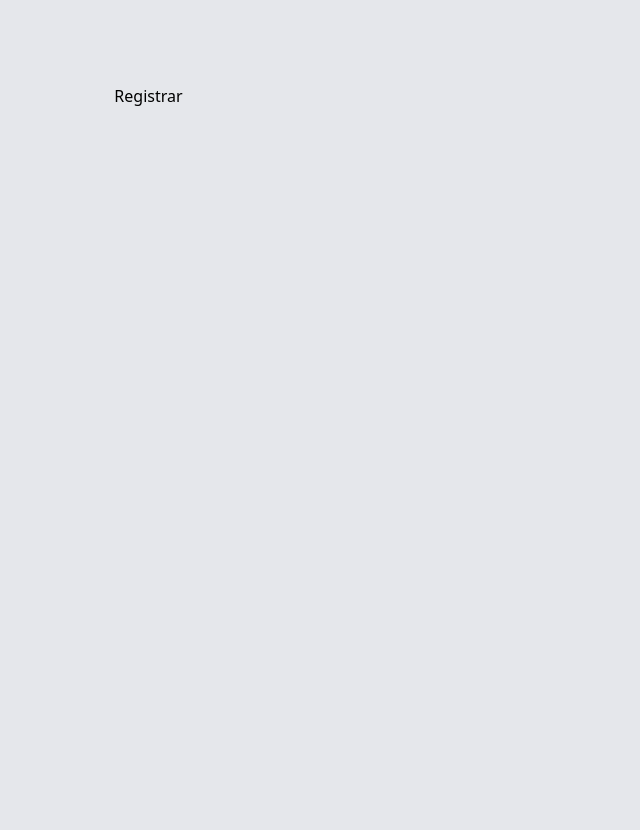
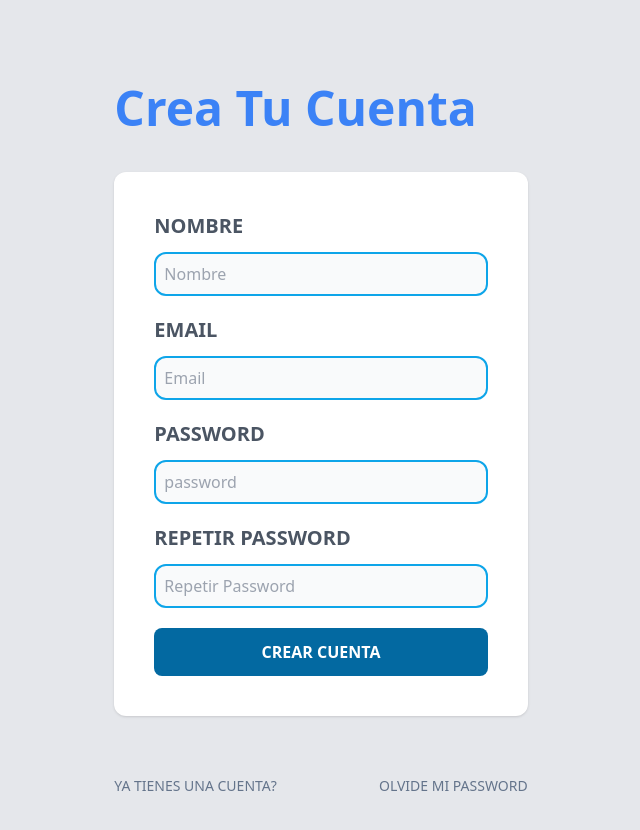
Before and after one commit to CperezD6/Inventario, a React (Vite) app in the folder frontend/: page /registrar in a window 1280 px wide. Shown: the top 830 px of the page, without its empty margins (319-959 px from the left). Before the commit the page ends 800 px from the top, so only its background shows below. Built offline with nearby package versions, Linux system fonts and the light colour scheme.

Commit message:
formularios de reseteo

```diff
--- a/frontend/src/paginas/ConfirmarCuenta.jsx
+++ b/frontend/src/paginas/ConfirmarCuenta.jsx
@@ -3,7 +3,11 @@ import React from 'react'
 const ConfirmarCuenta = () => {
   return (
     <div>
-      Confirmar Cuenta
+      <h1 className='text-blue-500 font-black text-5xl capitalize '>Confirmar tu cuenta
+        <br></br>
+      </h1>
+      <button className='text-white bg-blue-500 rounded-full w-full text-center uppercase my-10 hover:bg-blue-600 transition-colors  '>--Haz Click Aca--</button>
+
     </div>
   )
 }
--- a/frontend/src/paginas/NuevoPassword.jsx
+++ b/frontend/src/paginas/NuevoPassword.jsx
@@ -2,9 +2,33 @@ import React from 'react'
 
 const NuevoPassword = () => {
   return (
-    <div>
-      Nuevo Pass
-    </div>
+    <>
+      <h1 className='text-blue-500 font-black text-5xl capitalize'>Reestablece tu Password</h1>
+
+      <form action="" className='my-10 bg-white shadow rounded-xl roun px-10 py-5'>
+
+
+        <div className='my-5'>
+          <label
+            className='uppercase text-gray-600 block text-xl font-bold'
+            htmlFor='password'
+            >Nuevo Password</label>
+          <input
+            id='password'
+            type="password"
+            placeholder='Escribe tu Nuevo Password'
+            className=" w-full border-2 border-sky-500 mt-3 p-2 rounded-xl bg-gray-50"
+            />
+        </div>
+
+        <input
+          type="submit"
+          value="Guardar Nuevo Password"
+          className='bg-sky-700 w-full py-3 text-white uppercase font-bold rounded-lg hover:cursor-pointer hover:bg-sky-800 transition-colors mb-5  '
+
+          />
+      </form>
+    </>
   )
 }
 
--- a/frontend/src/paginas/Registrar.jsx
+++ b/frontend/src/paginas/Registrar.jsx
@@ -1,10 +1,81 @@
-import React from 'react'
+import {Link} from 'react-router-dom'
 
 const Registrar = () => {
   return (
-    <div>
-      Registrar
-    </div>
+
+      <>
+      <h1 className='text-blue-500 font-black text-5xl capitalize'>Crea tu cuenta</h1>
+
+      <form action="" className='my-10 bg-white shadow rounded-xl roun px-10 py-5'>
+        <div className='my-5'>
+          <label
+            className='uppercase text-gray-600 block text-xl font-bold '
+            htmlFor='nombre'
+            >Nombre</label>
+          <input
+            id='nombre'
+            type="Nombre"
+            placeholder='Nombre'
+            className=" w-full border-2 border-sky-500 mt-3 p-2 rounded-xl bg-gray-50"
+            />
+        </div>
+        <div className='my-5'>
+          <label
+            className='uppercase text-gray-600 block text-xl font-bold '
+            htmlFor='email'
+            >Email</label>
+          <input
+            id='email'
+            type="text"
+            placeholder='Email'
+            className=" w-full border-2 border-sky-500 mt-3 p-2 rounded-xl bg-gray-50"
+            />
+        </div>
+        <div className='my-5'>
+          <label
+            className='uppercase text-gray-600 block text-xl font-bold'
+            htmlFor='password'
+            >Password</label>
+          <input
+            id='password'
+            type="password"
+            placeholder='password'
+            className=" w-full border-2 border-sky-500 mt-3 p-2 rounded-xl bg-gray-50"
+            />
+        </div>
+        <div className='my-5'>
+          <label
+            className='uppercase text-gray-600 block text-xl font-bold'
+            htmlFor='password2'
+            >Repetir Password</label>
+          <input
+            id='password2'
+            type="password"
+            placeholder='Repetir Password'
+            className=" w-full border-2 border-sky-500 mt-3 p-2 rounded-xl bg-gray-50"
+            />
+        </div>
+        <input
+          type="submit"
+          value="Crear Cuenta"
+          className='bg-sky-700 w-full py-3 text-white uppercase font-bold rounded-lg hover:cursor-pointer hover:bg-sky-800 transition-colors mb-5  '
+
+          />
+
+      </form>
+      <nav className='lg:flex lg:justify-between'>
+          <Link
+            className='block text-center my-5 text-slate-500 uppercase text-sm'
+            to="/"
+            >Ya tienes una Cuenta?</Link>
+
+          <Link
+            className='block text-center my-5 text-slate-500 uppercase text-sm'
+            to="olvide-password"
+            >Olvide mi Password</Link>
+      </nav>
+    </>
+
   )
 }
 
```
Also changed, not shown: 1 other file (tests, documents, lock files or other folders).
